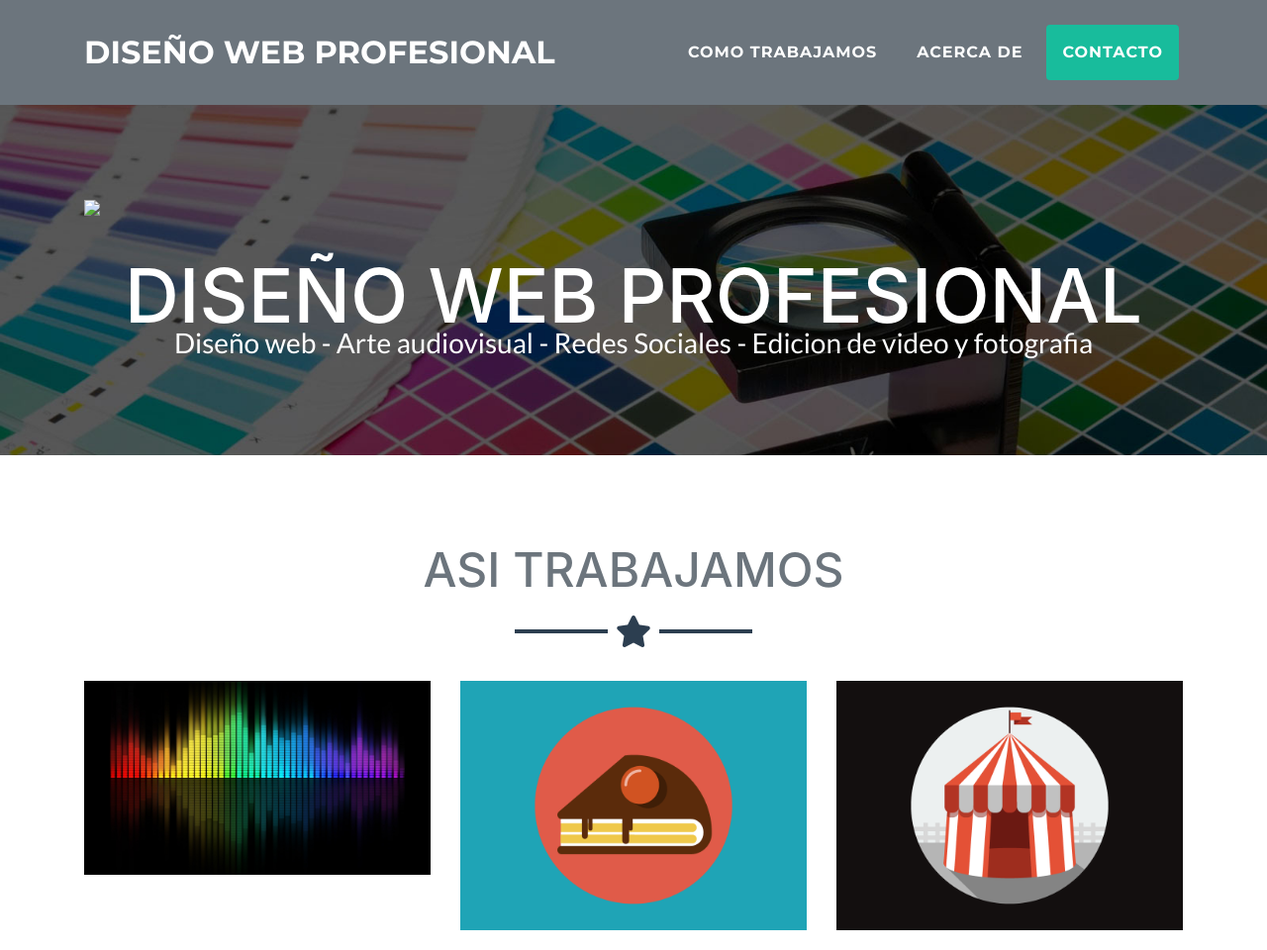
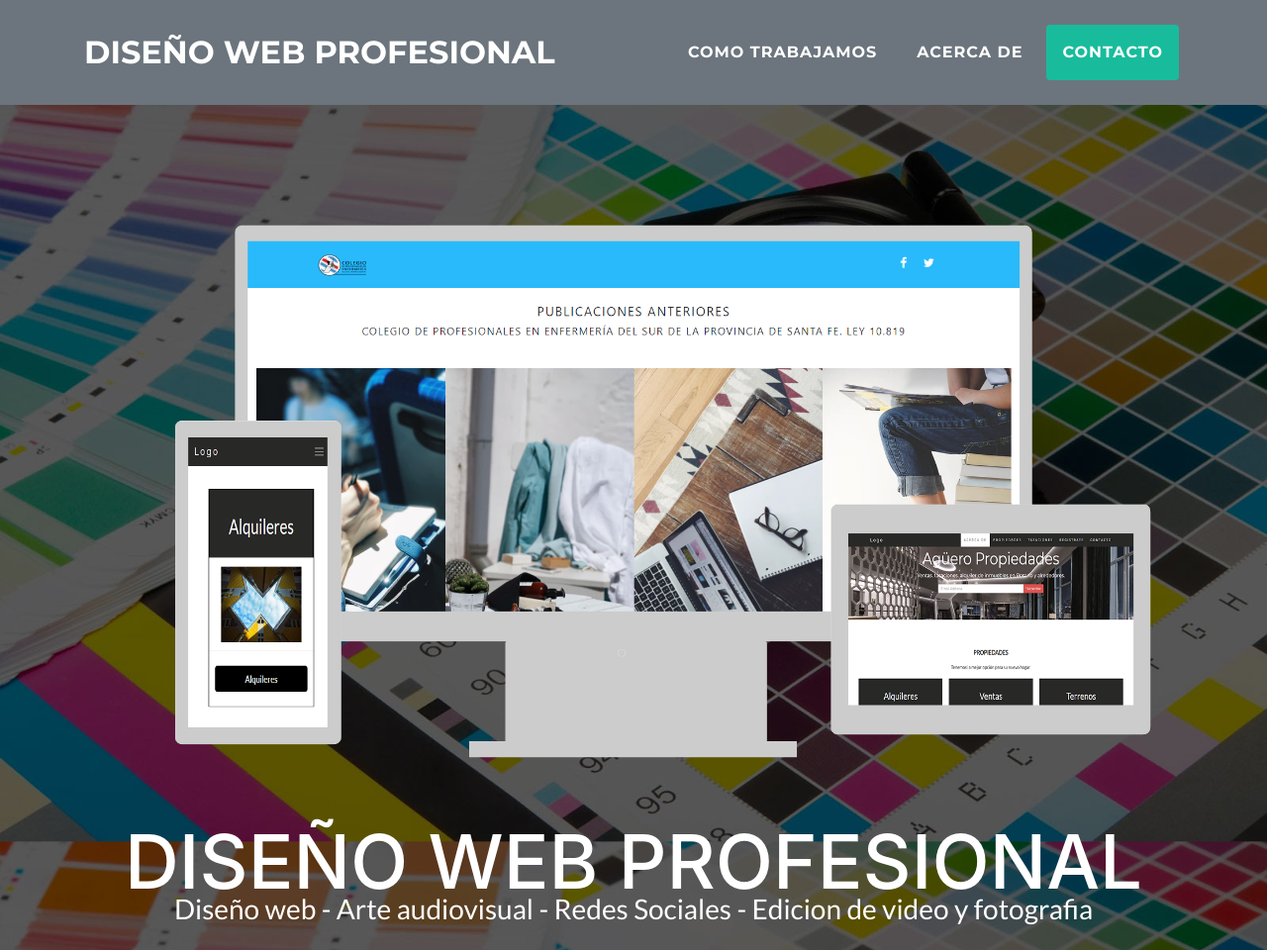
Before and after one commit to diegopereyra88/proyecto-paginawebdesign, a website with bundled scripts: page index.html in a window 1280 px wide. Shown: the top 960 px of the page at 99% size. Built offline with nearby package versions, Linux system fonts and the light colour scheme; files whose address does not match are found by name.

```diff
--- a/index.html
+++ b/index.html
@@ -55,7 +55,7 @@
     <!-- Header -->
     <header class="masthead bg-primary text-white text-center">
       <div class="container">
-        <img class="img-fluid mb-5 d-block mx-auto" src="img/mesadetrabajo1.png alt="">
+        <img class="img-fluid mb-5 d-block mx-auto" src="img/mesadetrabajo1.png" alt="">
 
         <h1 class="text-uppercase mb-0">DISEÑO WEB PROFESIONAL</h1>
 
```
